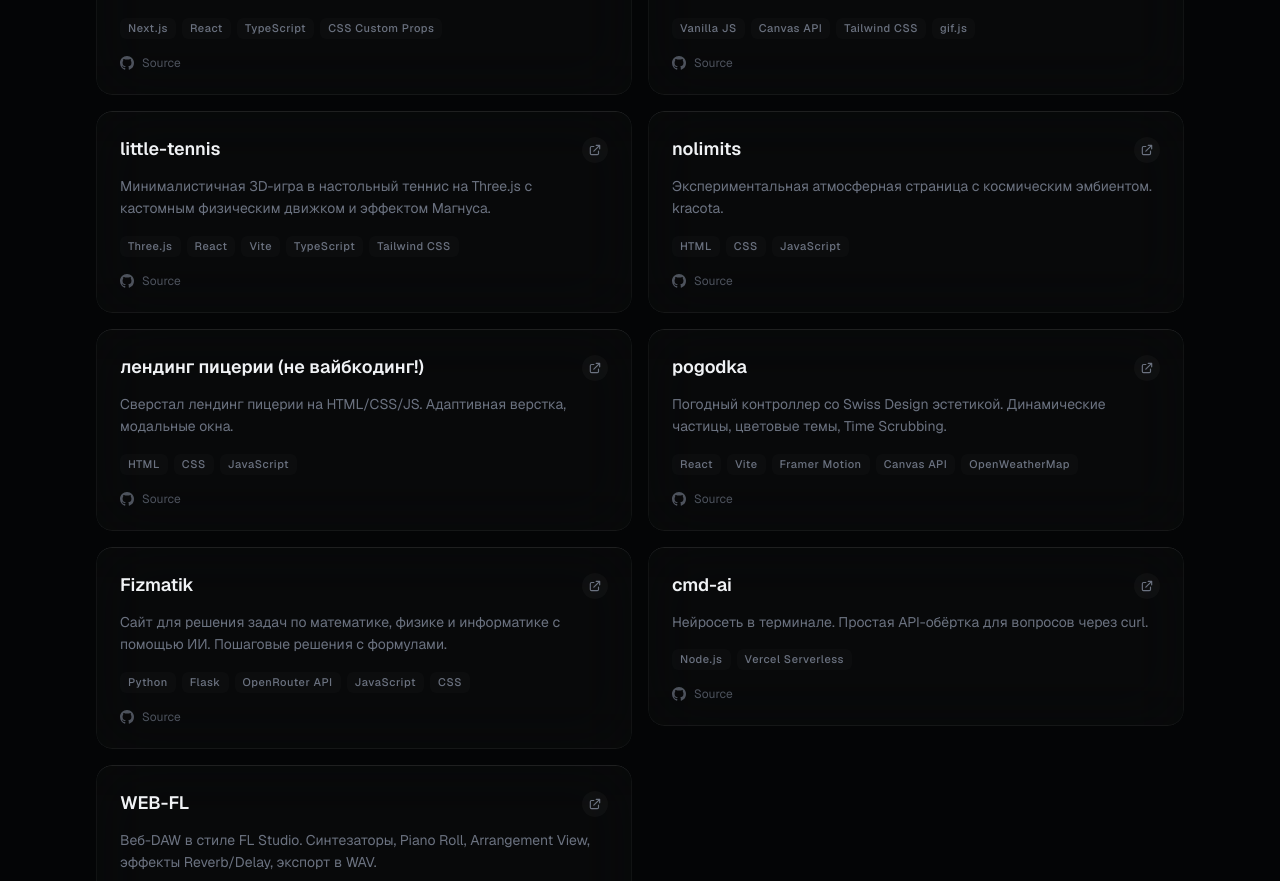
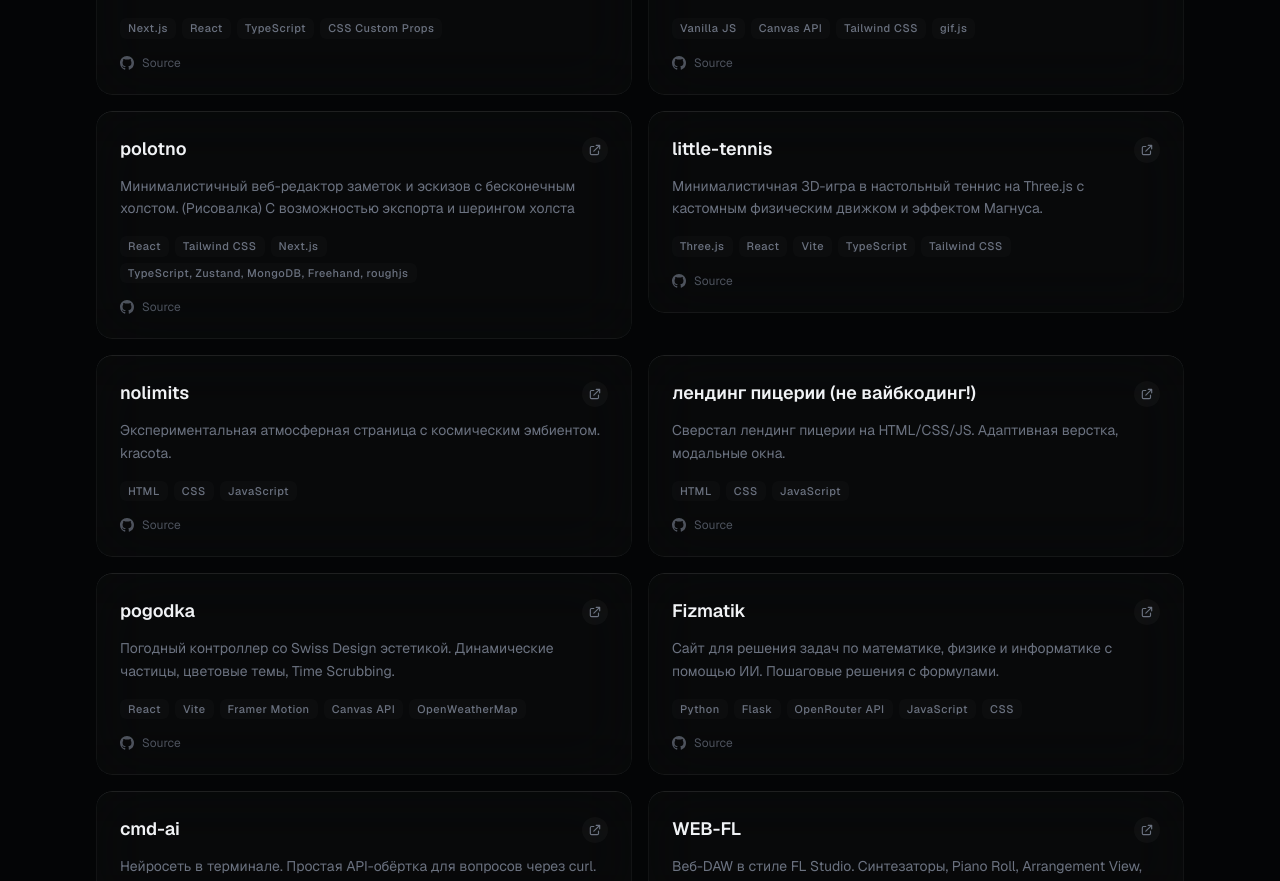
Before and after one commit to Kingrane/portfolio, a Next.js app: page / in a window 1280 px wide. Shown: the part 1583-2464 px from the top of the page. Built offline with nearby package versions, Linux system fonts and the light colour scheme.

Commit message:
новый проектик polotno

```diff
--- a/src/data/projects.ts
+++ b/src/data/projects.ts
@@ -35,6 +35,13 @@ export const projects: Project[] = [
     tech: ["Vanilla JS", "Canvas API", "Tailwind CSS", "gif.js"],
     href: "https://ht-studio.vercel.app",
     repo: "https://github.com/Kingrane/Halftone-Studio",
+  },
+  {
+    title: "polotno",
+    description: "Минималистичный веб-редактор заметок и эскизов с бесконечным холстом. (Рисовалка) С возможностью экспорта и шерингом холста",
+    tech: ["React", "Tailwind CSS", "Next.js", "TypeScript, Zustand, MongoDB, Freehand, roughjs"],
+    href: "https://polotno.vercel.app",
+    repo: "https://github.com/Kingrane/polotno",
   },
   {
     title: "little-tennis",
```
